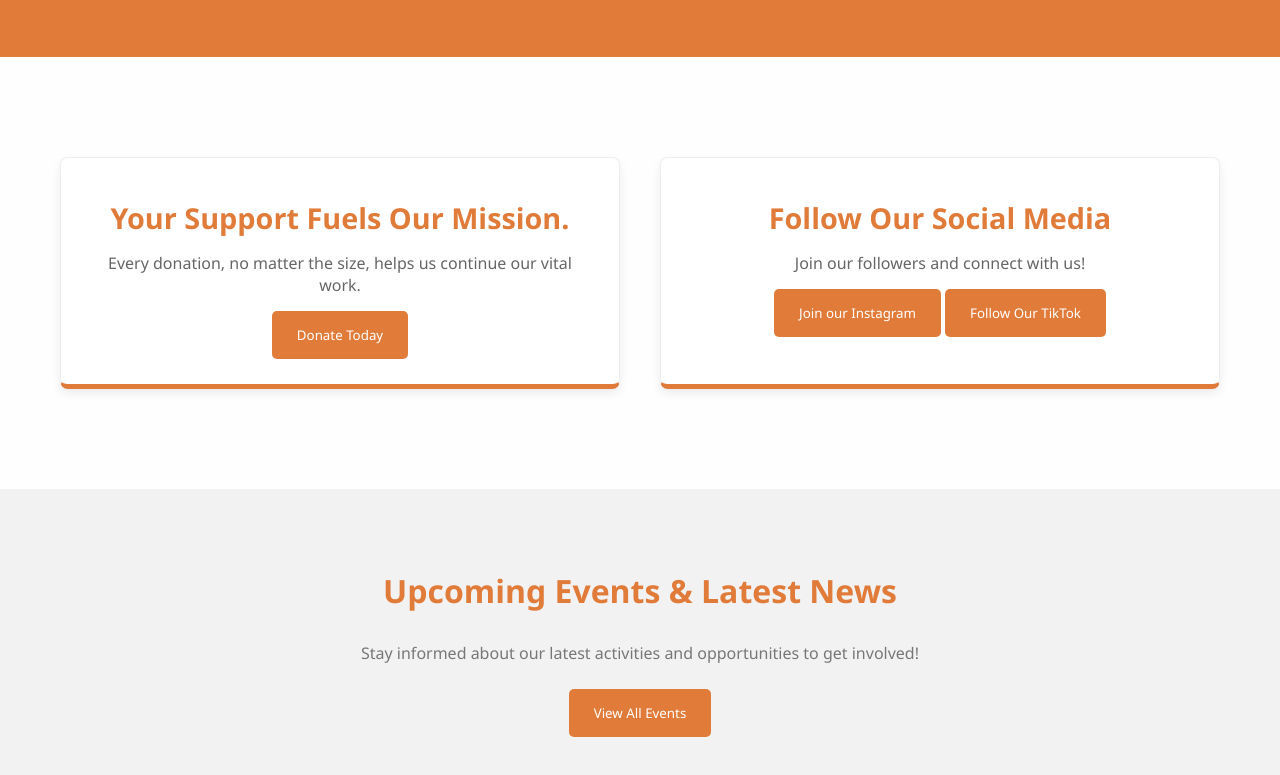
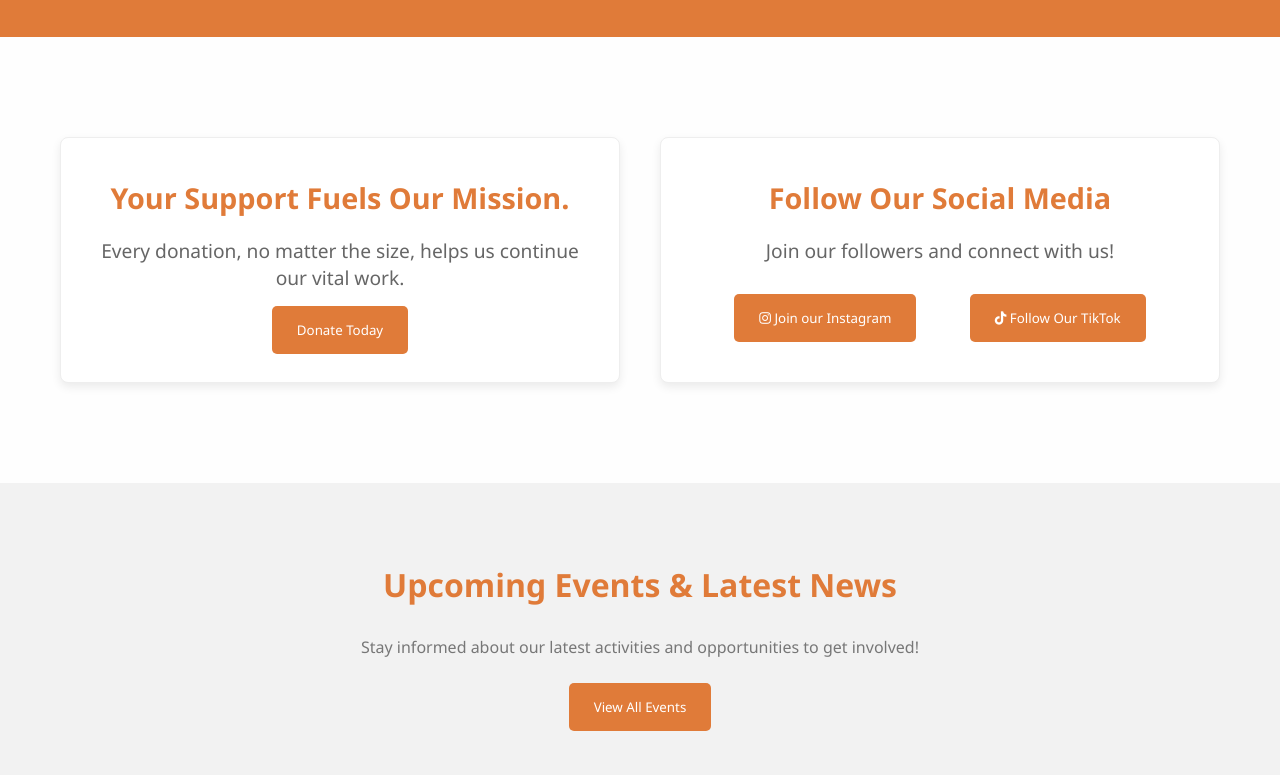
Before and after one commit to EvTheWebDev/compassionProject, a website: page index.html in a window 1280 px wide. Shown: the part 1873-2648 px from the top of the page. Drawn offline with Linux system fonts and the light colour scheme.

Commit message:
Styling Updates

```diff
--- a/index.html
+++ b/index.html
@@ -65,7 +65,7 @@
     <div id="app" class="app"></div>
     <div class="footer">
       <p>
-       Made with <i class="fa-solid fa-heart"></i> and <i class="fa-solid fa-code"></i> by <a href="https://evtheweb.dev">Ev Schmitt</a>
+       Made with <i class="fa-solid fa-heart"></i> and <i class="fa-solid fa-code"></i> by <a target="_blank" href="https://evtheweb.dev">Ev Schmitt</a>
       </p>
     </div>
     <script src="lib/jquery-3.7.1.min.js"></script>
--- a/pages/home.html
+++ b/pages/home.html
@@ -15,8 +15,17 @@
   <section class="mission-statement">
     <div class="container">
       <h2>Making a Difference, One Life at a Time.</h2>
-        <p class="intro-text">The Compassion Project Inc. is dedicated to empowering communities and transforming lives through sustainable programs and compassionate outreach. We believe in fostering self-sufficiency and ensuring everyone has access to basic necessities and opportunities for growth.</p>
-        <p>From providing emergency relief to long-term educational support, our work touches thousands of individuals each year. We strive to create a world where every person feels valued and has the resources to thrive.</p>
+      <p class="intro-text">
+        The Compassion Project Inc. is dedicated to empowering communities and
+        transforming lives through sustainable programs and compassionate
+        outreach. We believe in fostering self-sufficiency and ensuring everyone
+        has access to basic necessities and opportunities for growth.
+      </p>
+      <p>
+        From providing emergency relief to long-term educational support, our
+        work touches thousands of individuals each year. We strive to create a
+        world where every person feels valued and has the resources to thrive.
+      </p>
       <a href="#about" class="btn btn-primary">Learn More About Our Cause</a>
     </div>
   </section>
@@ -28,20 +37,35 @@
         <div class="card">
           <i class="fa-solid fa-hand-holding-heart fa-3x"></i>
           <h4>Community Outreach</h4>
-                <p>Connecting with vulnerable populations, offering direct support, and building stronger local networks.</p>
-                <a href="#programs" class="card-link">Explore Outreach <i class="fa-solid fa-arrow-right"></i></a>
+          <p>
+            Connecting with vulnerable populations, offering direct support, and
+            building stronger local networks.
+          </p>
+          <a href="#programs" class="card-link"
+            >Explore Outreach <i class="fa-solid fa-arrow-right"></i
+          ></a>
         </div>
         <div class="card">
           <i class="fa-solid fa-graduation-cap fa-3x"></i>
           <h4>Education & Empowerment</h4>
-                <p>Providing access to learning resources, skill-building workshops, and mentorship programs for all ages.</p>
-                <a href="#programs" class="card-link">Discover Education <i class="fa-solid fa-arrow-right"></i></a>
+          <p>
+            Providing access to learning resources, skill-building workshops,
+            and mentorship programs for all ages.
+          </p>
+          <a href="#programs" class="card-link"
+            >Discover Education <i class="fa-solid fa-arrow-right"></i
+          ></a>
         </div>
         <div class="card">
           <i class="fa-solid fa-utensils fa-3x"></i>
           <h4>Food & Shelter Support</h4>
-                <p>Ensuring individuals and families have consistent access to nutritious food and safe housing solutions.</p>
-                <a href="#programs" class="card-link">View Support <i class="fa-solid fa-arrow-right"></i></a>
+          <p>
+            Ensuring individuals and families have consistent access to
+            nutritious food and safe housing solutions.
+          </p>
+          <a href="#programs" class="card-link"
+            >View Support <i class="fa-solid fa-arrow-right"></i
+          ></a>
         </div>
       </div>
     </div>
@@ -75,14 +99,28 @@
     <div class="container">
       <div class="cta-box donate">
         <h4>Your Support Fuels Our Mission.</h4>
-            <p>Every donation, no matter the size, helps us continue our vital work.</p>
+        <p>
+          Every donation, no matter the size, helps us continue our vital work.
+        </p>
         <a href="#donate" class="btn btn-accent">Donate Today</a>
       </div>
       <div class="cta-box volunteer">
         <h4>Follow Our Social Media</h4>
         <p>Join our followers and connect with us!</p>
-            <a href="https://www.instagram.com/compassionprojectinc/" class="btn btn-accent">Join our Instagram</a>
-            <a href="#https://www.tiktok.com/@compassionprojectinc" class="btn btn-accent">Follow Our TikTok</a>
+        <div class="twoButtonHolder">
+          <a
+          target="_blank"
+          href="https://www.instagram.com/compassionprojectinc/"
+            class="btn btn-accent"
+            ><i class="fa-brands fa-instagram"></i> Join our Instagram</a
+          >
+          <a
+          target="_blank"
+            href="https://www.tiktok.com/@compassionprojectinc"
+            class="btn btn-accent"
+            ><i class="fa-brands fa-tiktok"></i> Follow Our TikTok</a
+          >
+        </div>
       </div>
       <!-- REPLACE W SOCIAL MEDIA BUTTONS -->
     </div>
@@ -91,9 +129,11 @@
   <section class="events-news">
     <div class="container">
       <h3>Upcoming Events & Latest News</h3>
-        <p>Stay informed about our latest activities and opportunities to get involved!</p>
+      <p>
+        Stay informed about our latest activities and opportunities to get
+        involved!
+      </p>
       <a href="#events" class="btn btn-tertiary">View All Events</a>
     </div>
   </section>
-
 </div>
--- a/scss/home.scss
+++ b/scss/home.scss
@@ -7,7 +7,7 @@
     height: 50vh;
     width: 100%;
     background: url("../assets/img/skyline.jpeg") no-repeat center center/cover;
-    box-shadow: inset 0 0 20px rgba(0, 0, 0, 0.5);
+    box-shadow: inset 0 0 20px rgba(0, 0, 0, 0.6);
     margin-top: -50px;
 
     .heroColorOverlay {
@@ -16,7 +16,7 @@
       left: 0;
       width: 100%;
       height: 100%;
-      background-color: rgba(118, 88, 68, 0.65);
+      background-color: rgba(92, 70, 55, 0.75);
       display: flex;
       align-items: center;
       justify-content: center;
@@ -203,7 +203,7 @@
 
     h3 {
         font-size: 2.2rem;
-        margin-bottom: 50px;
+        margin-bottom: 30px;
     }
 
     .metric-grid {
@@ -264,21 +264,29 @@
         h4 {
             font-size: 1.8rem;
             color: vars.$siteOrange;
-            margin-bottom: 15px;
+            margin-bottom: 20px;
         }
 
         p {
-            font-size: 1rem;
+            font-size: 1.2rem;
             color: #666;
             margin-bottom: 30px;
         }
+
     }
 
-    // Specific styles for donate box if needed
-    .cta-box {
+\    .cta-box {
         border-bottom: 5px solid vars.$siteOrange; // A bottom border accent
+
     }
 }
+
+.twoButtonHolder {
+            display: flex;
+            align-items: center;
+            justify-content: space-evenly;
+            gap: 20px;
+        }
 
 /* ============================================== */
 /* Optional: Events & News Section */
```
Also changed, not shown: css/styles.css, 1 other file. Lines whose indentation alone changed are shown as unchanged.
